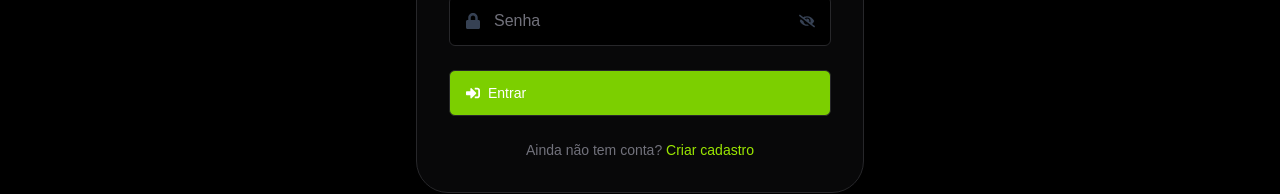
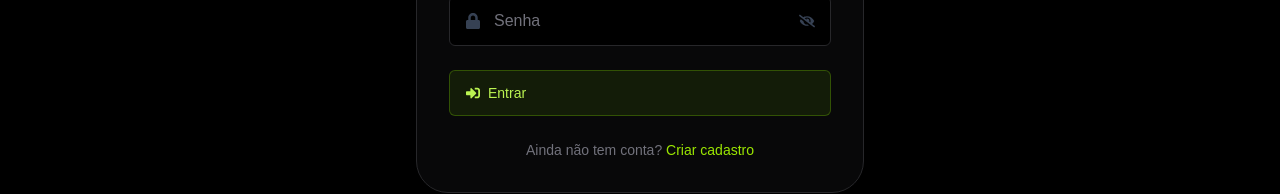
Before and after one commit to fitematch/fitematch-site, a Next.js app: page /sign-in in a window 1280 px wide. Shown: the part 512-706 px from the top of the page. Built offline with nearby package versions, Linux system fonts and the light colour scheme; no server answers.

Commit message:
feat: new layout for sign-up, sign-in, activation-code and activate-account.

```diff
--- a/src/components/auth/activate-account-form.tsx
+++ b/src/components/auth/activate-account-form.tsx
@@ -82,7 +82,7 @@ export function ActivateAccountForm() {
         variant="positive"
         icon={<FaCheckCircle />}
         disabled={isSubmitting}
-        className="mt-6 w-full rounded-2xl border border-zinc-800 bg-lime-500 py-3 text-white transition-all duration-300 hover:bg-lime-400"
+        className="mt-6 w-full rounded-2xl border border-lime-500/30 bg-lime-500/10 py-3 text-lime-300 transition-all duration-300 hover:border-lime-400/40 hover:bg-lime-500/14 hover:text-lime-200"
       >
         Ativar conta
       </Button>
--- a/src/components/auth/activation-code-form.tsx
+++ b/src/components/auth/activation-code-form.tsx
@@ -82,7 +82,7 @@ export function ActivationCodeForm() {
         variant="positive"
         icon={<FaPaperPlane />}
         disabled={isSubmitting || cooldown > 0}
-        className="mt-6 w-full rounded-2xl border border-zinc-800 bg-lime-500 py-3 text-white transition-all duration-300 hover:bg-lime-400"
+        className="mt-6 w-full rounded-2xl border border-lime-500/30 bg-lime-500/10 py-3 text-lime-300 transition-all duration-300 hover:border-lime-400/40 hover:bg-lime-500/14 hover:text-lime-200"
       >
         Solicitar código
       </Button>
--- a/src/components/auth/sign-in-form.tsx
+++ b/src/components/auth/sign-in-form.tsx
@@ -76,7 +76,7 @@ export function SignInForm() {
         variant="login"
         icon={<FaSignInAlt />}
         disabled={isSubmitting}
-        className="mt-6 w-full rounded-2xl border border-zinc-800 bg-lime-500 py-3 text-white transition-all duration-300 hover:bg-lime-400"
+        className="mt-6 w-full rounded-2xl border border-lime-500/30 bg-lime-500/10 py-3 text-lime-300 transition-all duration-300 hover:border-lime-400/40 hover:bg-lime-500/14 hover:text-lime-200"
       >
         Entrar
       </Button>
--- a/src/components/auth/sign-up-form.tsx
+++ b/src/components/auth/sign-up-form.tsx
@@ -238,7 +238,7 @@ export function SignUpForm() {
             variant="positive"
             icon={<FaUserPlus />}
             disabled={isSubmitting}
-            className="w-full rounded-2xl border border-zinc-800 bg-lime-500 py-3 text-white transition-all duration-300 hover:bg-lime-400"
+            className="w-full rounded-2xl border border-lime-500/30 bg-lime-500/10 py-3 text-lime-300 transition-all duration-300 hover:border-lime-400/40 hover:bg-lime-500/14 hover:text-lime-200"
           >
             Criar cadastro
           </Button>
```
